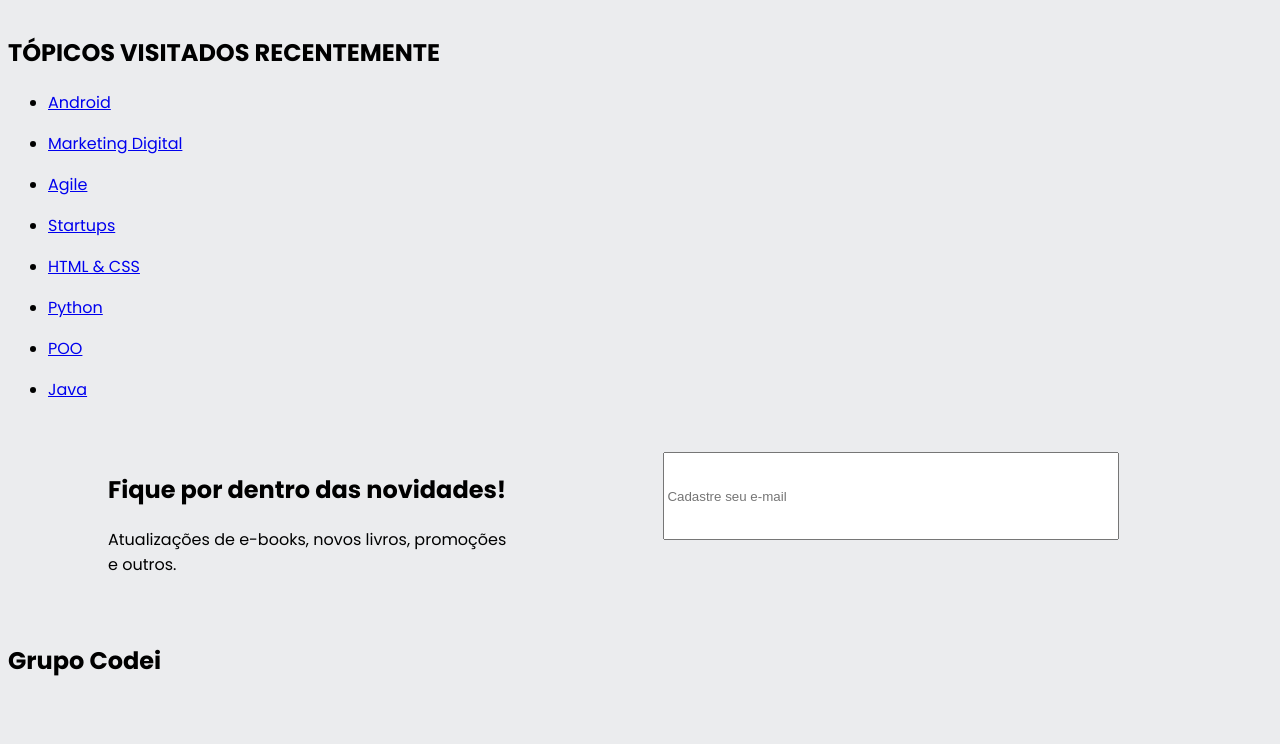
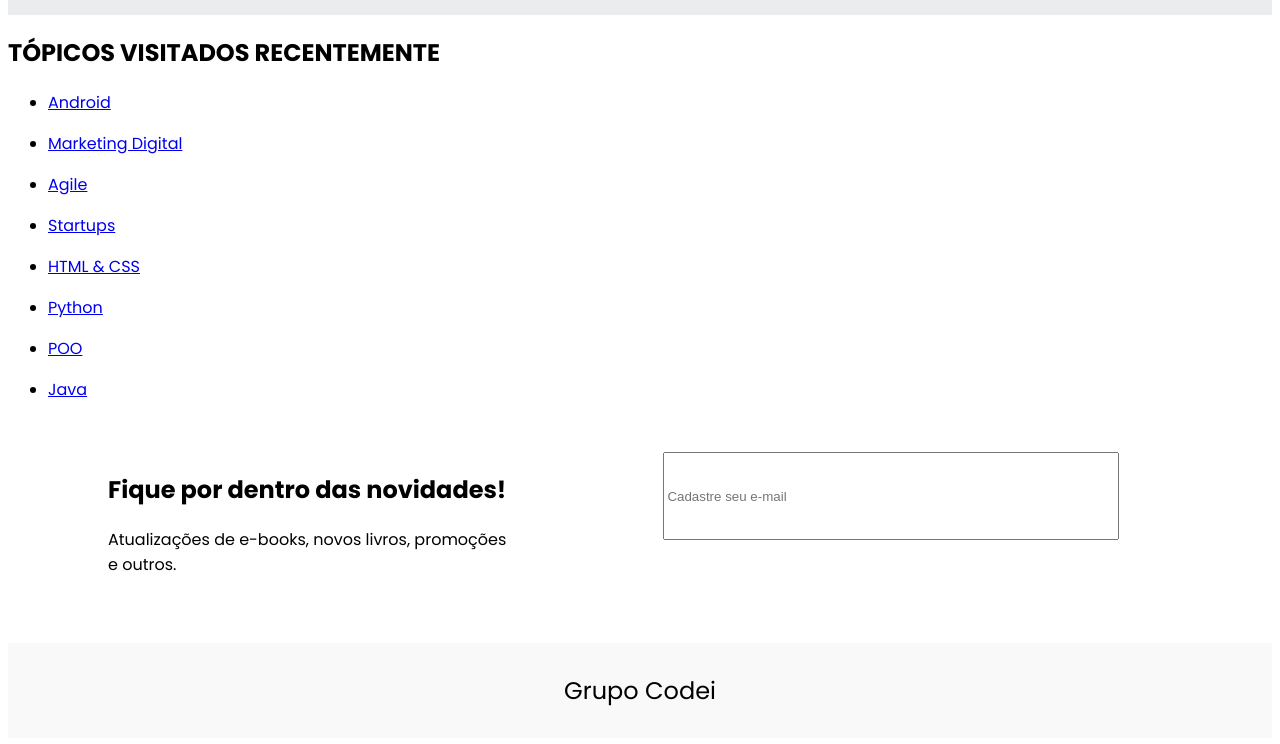
Before and after one commit to Jose2467/site.de.livros, a plain HTML site: page index.html in a window 1280 px wide. Shown: the part 1738-2482 px from the top of the page. Before the commit the page ends 2436 px from the top, so only its background shows below. Drawn offline with nearby package versions, Linux system fonts and the light colour scheme.

Commit message:
Update style.css

```diff
--- a/styles/style.css
+++ b/styles/style.css
@@ -15,8 +15,30 @@
 
 body{
 
-    background-color: var(--cor-fundo);
+    background-color: var(--branco);
     font-family: var(--fonte-principal);
     font-size: 16px;
     font-weight: 400;
+    background-color: var(--branco);
 }
+
+.roda_pe{
+
+    background: #F9F9F9;
+   /margin: 0 0 0 -20px;
+    padding: 30px 25px;
+    font-size: : 16px;
+    font-weight: 400px
+    font-family: var(--fonte-principal);
+}
+
+
+@media (min-width: 1200px){
+
+    .roda_pe{
+
+        text-align: center;
+
+    }
+
+}
```
